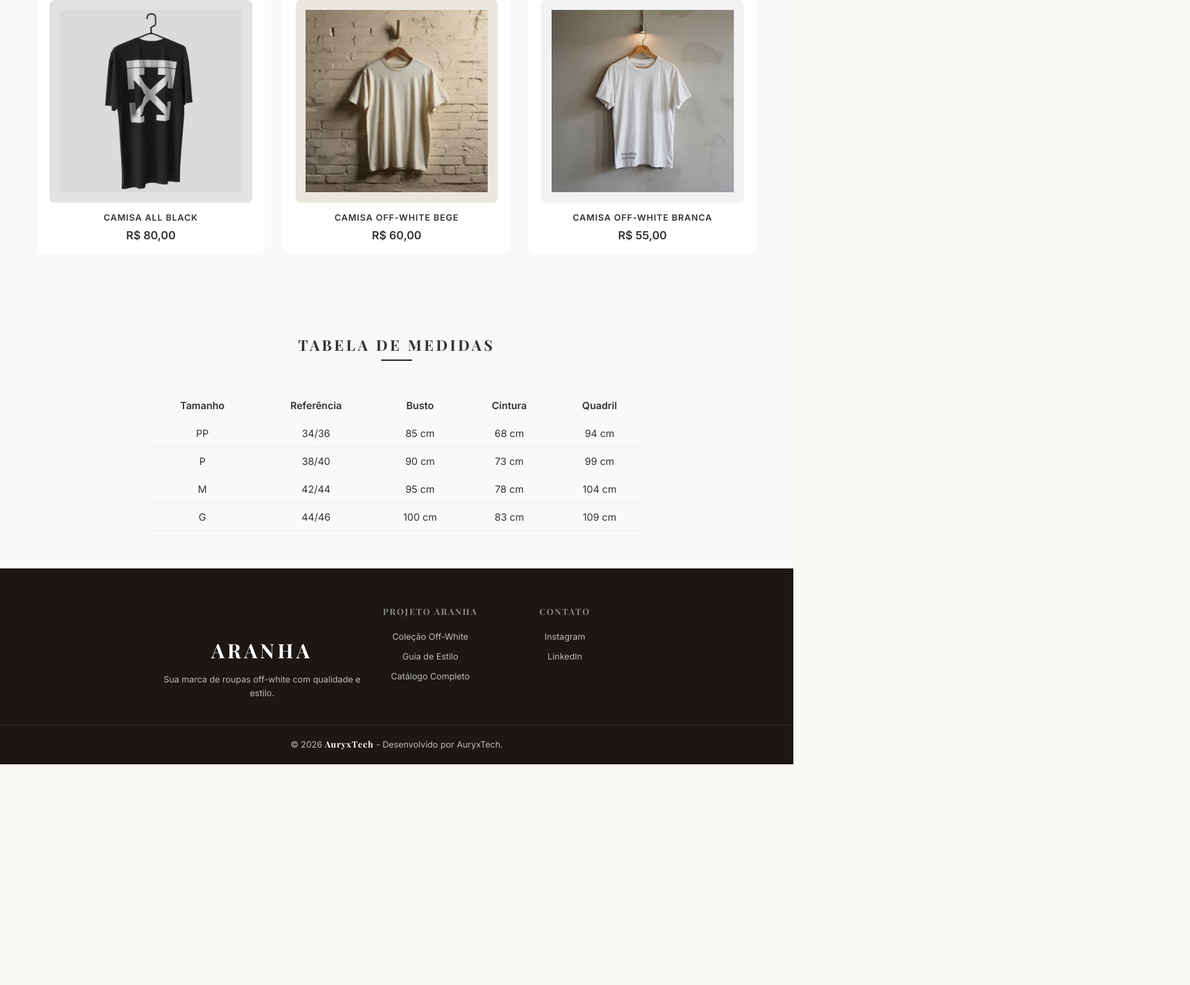
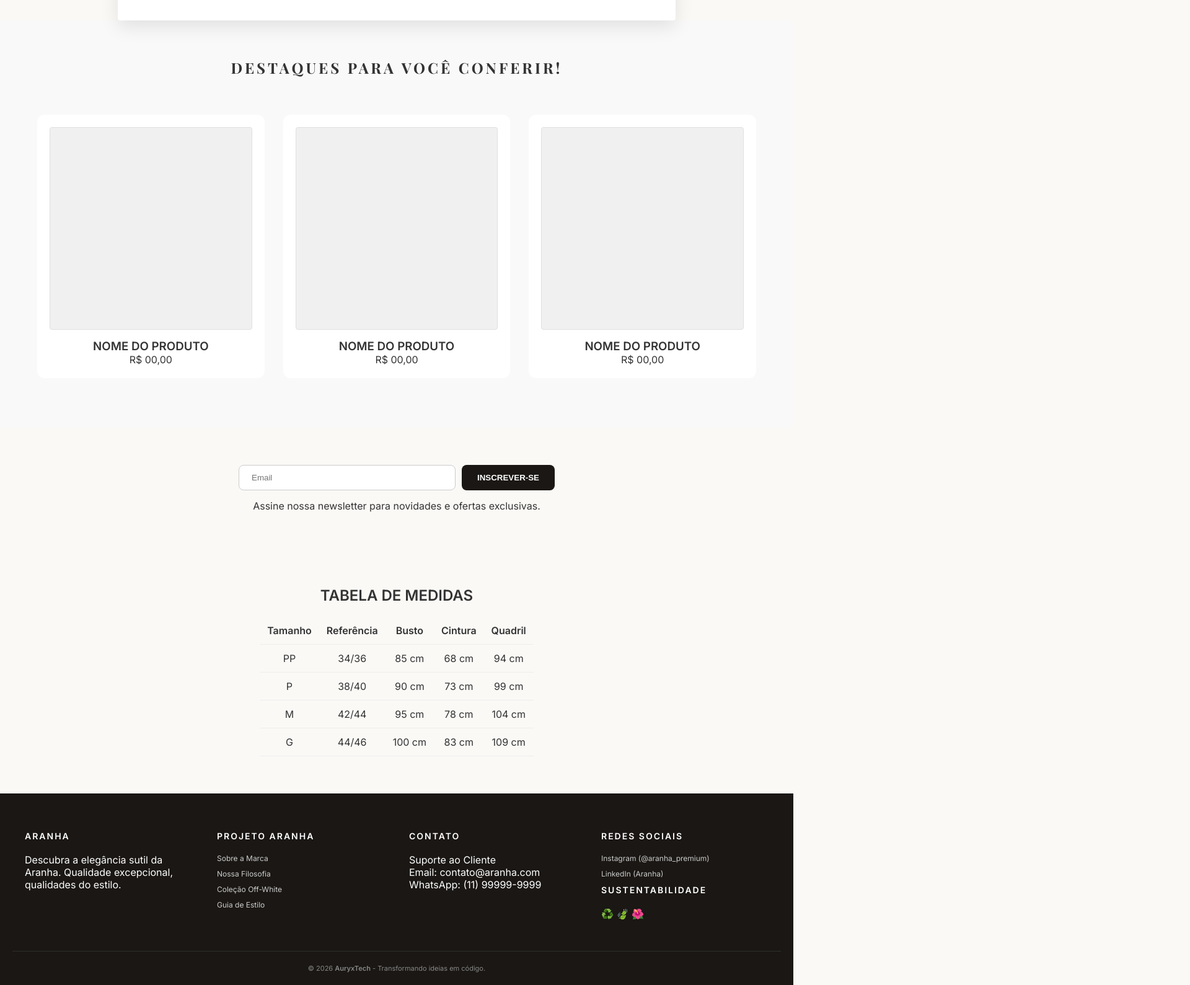
Before and after one commit to sergio-pj/Loja_Roupas, a plain HTML site: page index.html in a window 1280 px wide. Shown: the part 780-2369 px from the top of the page at 62% size, 1920 px wide, since content can reach past the window. Before the commit the page ends 2013 px from the top, so only its background shows below. Drawn offline with nearby package versions, Linux system fonts and the light colour scheme.

Commit message:
Ajustes de layout: centralização de produtos mobile e correção do header

```diff
--- a/index.html
+++ b/index.html
@@ -41,35 +41,52 @@
     </header>
 
     <section class="hero-banner">
-        <img src="assets/bannerp.png" alt="ERROR">
+        <div class="banner-overlay">
+            <div class="banner-text">
+                <h1>PROMOÇÃO<br>DE PRIMAVERA</h1>
+                <span class="badge-off">20% OFF</span>
+            </div>
+        </div>
+    </section>
+
+    <section class="brand-overlap">
+        <div class="overlap-box">
+            <img src="assets/logo-aranha.png" alt="Logo" class="mini-logo">
+            <h2>ARANHA</h2>
+            <p>Descubra a elegância sutil da Aranha. Qualidade excepcional, design atemporal.</p>
+        </div>
     </section>
 
 
     <section class="highlights-section">
-
     <h2 class="section-title">DESTAQUES PARA VOCÊ CONFERIR!</h2>
 
-    <section class="product-grid">
+    <div class="product-grid">
         <article class="product-card">
-            <div class="img-box" style="background-color: #E2E2E2;">
-                <img src="assets/CamisaModeloPreta.png" alt="Camisa Preta" style="width: 90%; mix-blend-mode: multiply;">
-            </div>
-            <h3>Camisa All Black</h3>
-            <p class="price">R$ 80,00</p>
-        </article>
-
-<article class="product-card">
-    <div class="img-box" style="background-color: #EBE7DE;"> <img src="assets/CamisaModeloBege.png" alt="Camisa Bege" style="width: 90%; mix-blend-mode: multiply;">
-    </div>
-    <h3>Camisa Off-White Bege</h3>
-    <p class="price">R$ 60,00</p>
+            <div class="img-placeholder"></div>
+            <h3>NOME DO PRODUTO</h3>
+            <p class="price">R$ 00,00</p>
         </article>
         <article class="product-card">
-            <div class="img-box" style="background-color: #F2F2F2;"> <img src="assets/CamisaModeloBranca.png" alt="Camisa Branca" style="width: 90%; mix-blend-mode: multiply;">
-            </div>
-            <h3>Camisa Off-White Branca</h3>
-            <p class="price">R$ 55,00</p>
+            <div class="img-placeholder"></div>
+            <h3>NOME DO PRODUTO</h3>
+            <p class="price">R$ 00,00</p>
         </article>
+        <article class="product-card">
+            <div class="img-placeholder"></div>
+            <h3>NOME DO PRODUTO</h3>
+            <p class="price">R$ 00,00</p>
+        </article>
+    </div>
+</section>
+
+    <section><div class="newsletter-container">
+        <div class="newsletter-form">
+            <input type="email" placeholder="Email" class="newsletter-input">
+            <button class="newsletter-button">INSCREVER-SE</button>
+        </div>
+            <p class="newsletter-text">Assine nossa newsletter para novidades e ofertas exclusivas.</p>
+        </div>
     </section>
 
     <section class="tabela-medidas-container">
@@ -119,28 +136,44 @@
 
     <footer class="main-footer">
         <div class="footer-container">
-            <div class="footer-brand">
-                <h2>ARANHA</h2> <p>Sua marca de roupas off-white com qualidade e estilo.</p>
+            <div class="footer-col">
+                <h4>ARANHA</h4>
+                <p>Descubra a elegância sutil da Aranha. Qualidade excepcional, qualidades do estilo.</p>
             </div>
 
-            <div class="footer-links">
+            <div class="footer-col">
                 <h4>PROJETO ARANHA</h4>
-                <a href="#">Coleção Off-White</a>
-                <a href="#">Guia de Estilo</a>
-                <a href="#">Catálogo Completo</a>
+                <nav>
+                    <a href="#">Sobre a Marca</a>
+                    <a href="#">Nossa Filosofia</a>
+                    <a href="#">Coleção Off-White</a>
+                    <a href="#">Guia de Estilo</a>
+                </nav>
             </div>
 
-            <div class="footer-social">
+            <div class="footer-col">
                 <h4>CONTATO</h4>
-                <div class="social-icons">
-                    <a href="https://www.instagram.com/yuri_mtss/?utm_source=ig_web_button_share_sheet">Instagram</a>
-                    <a href="#">LinkedIn</a>
+                <p>Suporte ao Cliente</p>
+                <p>Email: contato@aranha.com</p>
+                <p>WhatsApp: (11) 99999-9999</p>
+            </div>
+
+            <div class="footer-col">
+                <h4>REDES SOCIAIS</h4>
+                <a href="#">Instagram (@aranha_premium)</a>
+                <a href="#">LinkedIn (Aranha)</a>
+
+                <div class="sustainability">
+                    <h4>SUSTENTABILIDADE</h4>
+                    <div class="icons-row">
+                        <span>♻️</span> <span>🍃</span> <span>🌺</span>
+                    </div>
                 </div>
             </div>
         </div>
-        <div class="footer-bottom">
-            <p>&copy; 2026 <strong>AuryxTech</strong> - Desenvolvido por AuryxTech.</p>
-        </div>
+            <div class="footer-bottom">
+                <p>&copy; 2026 <strong>AuryxTech</strong> - Transformando ideias em código.</p>
+            </div>
     </footer>
     <script src="script.js"></script>
 </body>
--- a/style.css
+++ b/style.css
@@ -4,11 +4,16 @@
 * {
     margin: 0;
     padding: 0;
-    box-sizing: border-box; /* Corrigido de box-box */
+    box-sizing: border-box;
+}
+
+html, body {
+    width: 100%;
+    overflow-x: hidden; /* Impede que o site "dance" para os lados no iPhone */
 }
 
 body {
-    background-color: #FAF9F6; /* Off-white base */
+    background-color: #FAF9F6;
     font-family: 'Inter', sans-serif;
     color: #333;
     min-height: 100vh;
@@ -19,10 +24,11 @@ body {
 /* 2. HEADER E BARRA DE BUSCA */
 .main-header {
     display: flex;
-    justify-content: center; /* Centraliza a barra de busca */
+    justify-content: center;
     align-items: center;
-    padding: 20px;
+    padding: 20px 40px;
     position: relative;
+    background: #FAF9F6;
 }
 
 .search-bar {
@@ -32,8 +38,9 @@ body {
     border-radius: 25px;
     padding: 5px 15px;
     width: 100%;
-    max-width: 400px;
+    max-width: 500px;
     background: #fff;
+    z-index: 1;
 }
 
 .search-bar input {
@@ -45,6 +52,26 @@ body {
     text-align: center;
 }
 
+.nav-menu {
+    position: absolute;
+    right: 40px;
+    display: flex;
+    gap: 25px;
+}
+
+.nav-menu a {
+    text-decoration: none;
+    color: #1a1714;
+    font-family: 'Inter', sans-serif;
+    font-size: 13px;
+    font-weight: 600;
+    text-transform: uppercase;
+    letter-spacing: 1px;
+    transition: 0.3s ease;
+}
+
+.nav-menu a:hover { color: #888; }
+
 /* 3. MENU HAMBÚRGUER E SIDEBAR */
 .menu-icon {
     cursor: pointer;
@@ -53,7 +80,7 @@ body {
     gap: 5px;
     padding: 10px;
     position: absolute;
-    left: 20px;
+    left: 40px;
 }
 
 .menu-icon span {
@@ -107,35 +134,57 @@ body {
 }
 
 .link-clara { border-left: 4px solid #EBE7DE; }
-.link-escura { border-left: 3px solid #1A1714; }
+.link-escura { border-left: 4px solid #1A1714; }
 
 .closebtn {
-    position: absolute;
-    top: 20px;
-    right: 25px;
-    font-size: 36px;
-    color: #333;
-    text-decoration: none;
-    cursor: pointer;
+    position: absolute; top: 20px; right: 25px;
+    font-size: 36px; color: #333; text-decoration: none;
 }
 
 #overlay {
-    display: none;
-    position: fixed;
-    top: 0;
-    left: 0;
-    width: 100%;
-    height: 100%;
-    background: rgba(0,0,0,0.5);
-    z-index: 999;
+    display: none; position: fixed; top: 0; left: 0;
+    width: 100%; height: 100%; background: rgba(0,0,0,0.5); z-index: 999;
 }
 
-/* 4. SEÇÃO DE DESTAQUES E PRODUTOS */
+/* 4. BANNER E DESTAQUES */
+.hero-banner {
+    background-image: url('assets/banner-primavera.jpg');
+    background-size: cover;
+    background-position: center;
+    background-repeat: no-repeat;
+    height: 80vh;
+    width: 100%;
+    display: flex;
+    align-items: center;
+    justify-content: center;
+    position: relative;
+}
+
+.banner-overlay {
+    background: rgba(0, 0, 0, 0.1);
+    width: 100%; height: 100%;
+    display: flex; align-items: center; justify-content: center;
+}
+
+.brand-overlap {
+    display: flex; justify-content: center;
+    margin-top: -60px; padding: 0 20px;
+    position: relative; z-index: 5;
+}
+
+.overlap-box {
+    background: white; padding: 40px;
+    width: 100%; max-width: 900px;
+    text-align: center;
+    box-shadow: 0 10px 30px rgba(0,0,0,0.1);
+    border-radius: 4px;
+}
+
 .highlights-section {
     background-color: #f9f9f9;
-    padding: 0px 0;
+    padding: 60px 0;
     text-align: center;
-    flex: 1; /* Faz a seção ocupar o espaço necessário */
+    flex: 1;
 }
 
 .highlights-section h2 {
@@ -148,61 +197,16 @@ body {
     text-transform: uppercase;
 }
 
-.highlights-section h2::after {
-    content: '';
-    position: absolute;
-    width: 50px;
-    height: 2px;
-    background-color: #1a1714;
-    bottom: -10px;
-    left: 50%;
-    transform: translateX(-50%);
-}
-
-.tabela-medidas-container {
-    max-width: 800px;
-    margin: 60px auto;
-    text-align: center;
-}
-
-.tabela-medidas {
-    width: 100%;
-    border-collapse: collapse;
-    margin-top: 20px;
-}
-
-.tabela-medidas th, .tabela-medidas td {
-    padding: 12px;
-    border-bottom: 1px solid #eee;
-}
-
-.tabela-medidas tr:hover {
-    background-color: #fafafa;
-}
-
-/* Ajuste dos Títulos para parecerem mais com o Figma */
-h2 {
-    font-family: 'Playfair Display', serif; /* Se puder importar do Google Fonts */
-    letter-spacing: 2px;
-    margin-top: 50px;
-    text-transform: uppercase;
-}
-
 .product-grid {
     display: grid;
     grid-template-columns: repeat(auto-fit, minmax(250px, 1fr));
-    gap: 30px;
-    padding: 20px;
-    max-width: 1200px;
-    margin: 0 auto;
+    gap: 30px; padding: 20px;
+    max-width: 1200px; margin: 0 auto;
 }
 
 .product-card {
-    background: #fff;
-    padding: 20px;
-    border-radius: 12px;
-    transition: 0.3s ease;
-    text-align: center;
+    background: #fff; padding: 20px; border-radius: 12px;
+    transition: 0.3s ease; text-align: center;
 }
 
 .product-card:hover {
@@ -210,119 +214,111 @@ h2 {
     box-shadow: 0 15px 30px rgba(0,0,0,0.08);
 }
 
-.img-box {
-    width: 100%;
-    aspect-ratio: 1 / 1;
-    background-color: #f0f0f0;
-    border-radius: 8px;
-    margin-bottom: 15px;
-    display: flex;
-    align-items: center;
-    justify-content: center;
-    overflow: hidden;
+.img-placeholder {
+    background-color: #f0f0f0; aspect-ratio: 1 / 1;
+    width: 100%; border-radius: 4px; margin-bottom: 15px; border: 1px solid #e0e0e0;
 }
 
-.img-box img {
-    max-width: 90%;
-    mix-blend-mode: multiply;
+/* 5. TABELA E NEWSLETTER */
+.tabela-medidas-container {
+    max-width: 800px; margin: 60px auto;
+    text-align: center; padding: 0 20px;
 }
 
-.product-card h3 {
-    font-size: 14px;
-    text-transform: uppercase;
-    letter-spacing: 1px;
-    margin-bottom: 10px;
+.tabela-medidas {
+    width: 100%; border-collapse: collapse; margin-top: 20px;
 }
 
-.price {
-    font-weight: 700;
-    font-size: 18px;
+.tabela-medidas th, .tabela-medidas td {
+    padding: 12px; border-bottom: 1px solid #eee;
 }
 
-/* 5. RODAPÉ (CONSOLIDADO AURYXTECH) */
+.newsletter-container {
+    max-width: 600px; margin: 40px auto; text-align: center; padding: 20px;
+}
+
+.newsletter-form {
+    display: flex; justify-content: center; gap: 10px; margin-bottom: 15px;
+}
+
+.newsletter-input {
+    flex: 1; max-width: 350px; padding: 12px 20px;
+    border: 1px solid #ccc; border-radius: 8px; outline: none;
+}
+
+.newsletter-button {
+    background-color: #1a1714; color: #fff;
+    padding: 12px 25px; border: none; border-radius: 8px;
+    font-weight: 700; text-transform: uppercase; cursor: pointer;
+}
+
+/* 6. RODAPÉ */
 .main-footer {
-    background-color: #1a1714;
-    color: #fff;
-    padding: 60px 0 20px;
-    margin-top: auto;
+    background-color: #1a1714; color: #fff;
+    padding: 60px 20px 20px; font-family: 'Inter', sans-serif;
 }
 
 .footer-container {
-    display: flex;
-    justify-content: space-between;
-    max-width: 800px;
-    margin: 0 auto;
-    padding: 0 20px;
-    gap: 0px;
-    flex-wrap: wrap;
+    max-width: 1200px; margin: 0 auto;
+    display: grid; grid-template-columns: repeat(4, 1fr); gap: 40px;
 }
 
-.footer-brand { flex: 1.5; max-width: 350px; }
-.footer-links, .footer-social { flex: 1; min-width: 150px; }
-
-.main-footer h2 {
-    font-family: 'Playfair Display', serif;
-    font-size: 32px;
-    letter-spacing: 5px;
-    margin-bottom: 15px;
+.footer-col h4 {
+    font-size: 14px; letter-spacing: 2px; margin-bottom: 20px;
+    text-transform: uppercase; font-weight: 600;
 }
 
-.main-footer h4 {
-    font-family: 'Playfair Display', serif;
-    font-size: 14px;
-    letter-spacing: 2px;
-    color: #888;
-    margin-bottom: 20px;
-    text-transform: uppercase;
+.footer-col a {
+    font-size: 12px; color: #ccc; text-decoration: none;
+    display: block; margin-bottom: 10px;
 }
 
-.main-footer p, .main-footer a {
-    font-family: 'Inter', sans-serif;
-    font-size: 14px;
-    color: #bbb;
-    text-decoration: none;
-    line-height: 1.6;
+.footer-bottom {
+    text-align: center; margin-top: 50px; padding-top: 20px;
+    border-top: 1px solid rgba(255,255,255,0.1); font-size: 11px; color: #888;
 }
 
-.footer-links a, .footer-social a {
-    display: block;
-    margin-bottom: 10px;
+/* ==========================================================================
+   7. RESPONSIVIDADE (O SEGREDO PARA O IPHONE)
+   ========================================================================== */
+
+@media (max-width: 768px) {
+    .nav-menu { display: none; }
+    .hero-banner { height: 50vh; }
+    .footer-container { grid-template-columns: 1fr 1fr; }
+    .product-grid { grid-template-columns: 1fr 1fr; }
 }
 
-.footer-links a:hover, .footer-social a:hover { color: #fff; }
+@media (max-width: 480px) {
+    .main-header { padding: 10px; }
+    .menu-icon { left: 15px; }
 
-.footer-bottom {
-    text-align: center;
-    margin-top: 40px;
-    padding-top: 20px;
-    border-top: 1px solid #333;
-    font-size: 12px;
+    .search-bar {
+        max-width: 160px;
+        margin-left: 30px; /* Compensa o ícone da esquerda */
     }
 
-.footer-bottom strong {
-    font-family: 'Playfair Display', serif;
-    letter-spacing: 1px;
-    color: #fff;
+    .brand-overlap { margin-top: -40px; }
+    .overlap-box { padding: 20px 15px; }
+
+    .tabela-medidas-container {
+        overflow-x: auto; /* Permite scroll na tabela sem quebrar o site */
     }
 
-.nav-menu {
-    position: absolute;
-    right: 30px; /* Distância da borda direita */
-    display: flex;
-    gap: 25px; /* Espaço entre "Quem somos" e "Produtos" */
+    .newsletter-form { flex-direction: column; }
+    .newsletter-input, .newsletter-button { max-width: 100%; width: 100%; }
+
+    .footer-container { grid-template-columns: 1fr; text-align: center; }
+
+    .product-grid {
+        grid-template-columns: 1fr 1fr; /* Mantém 2 por linha */
+        gap: 15px;
     }
 
-.nav-menu a {
-    text-decoration: none;
-    color: #1a1714;
-    font-family: 'Inter', sans-serif;
-    font-size: 13px;
-    font-weight: 600;
-    text-transform: uppercase;
-    letter-spacing: 1px;
-    transition: 0.3s ease;
+    .product-card:last-child:nth-child(odd) {
+        grid-column: 1 / span 2; /* Faz o item ocupar as duas colunas */
+        justify-self: center;    /* Centraliza o conteúdo */
+        width: 100%;             /* Garante que ele não estique bizarramente */
+        max-width: 250px;        /* Mantém o tamanho padrão dos outros */
     }
-
-.nav-menu a:hover {
-    color: #888; /* Efeito visual ao passar o mouse */
 }
```
Lines whose indentation alone changed are shown as unchanged.
